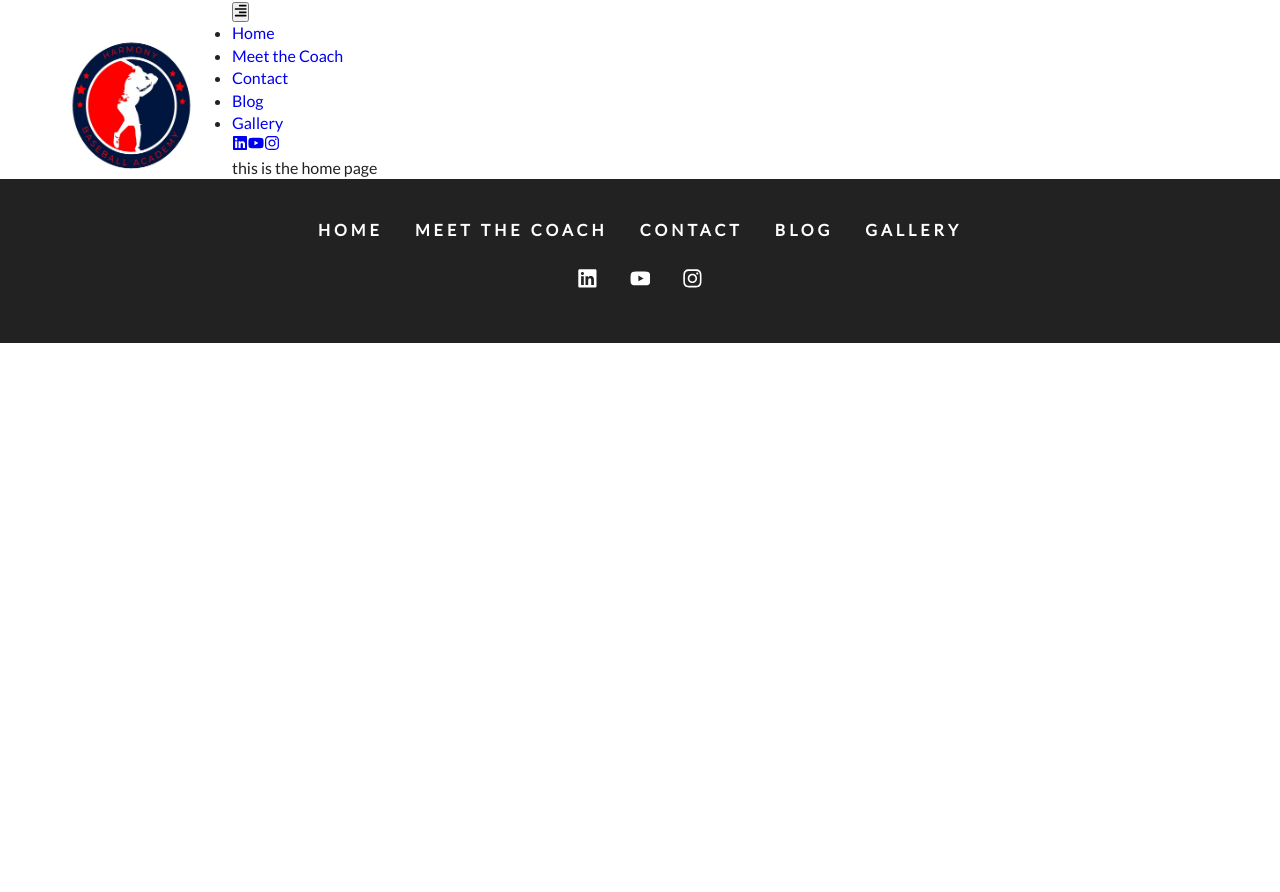
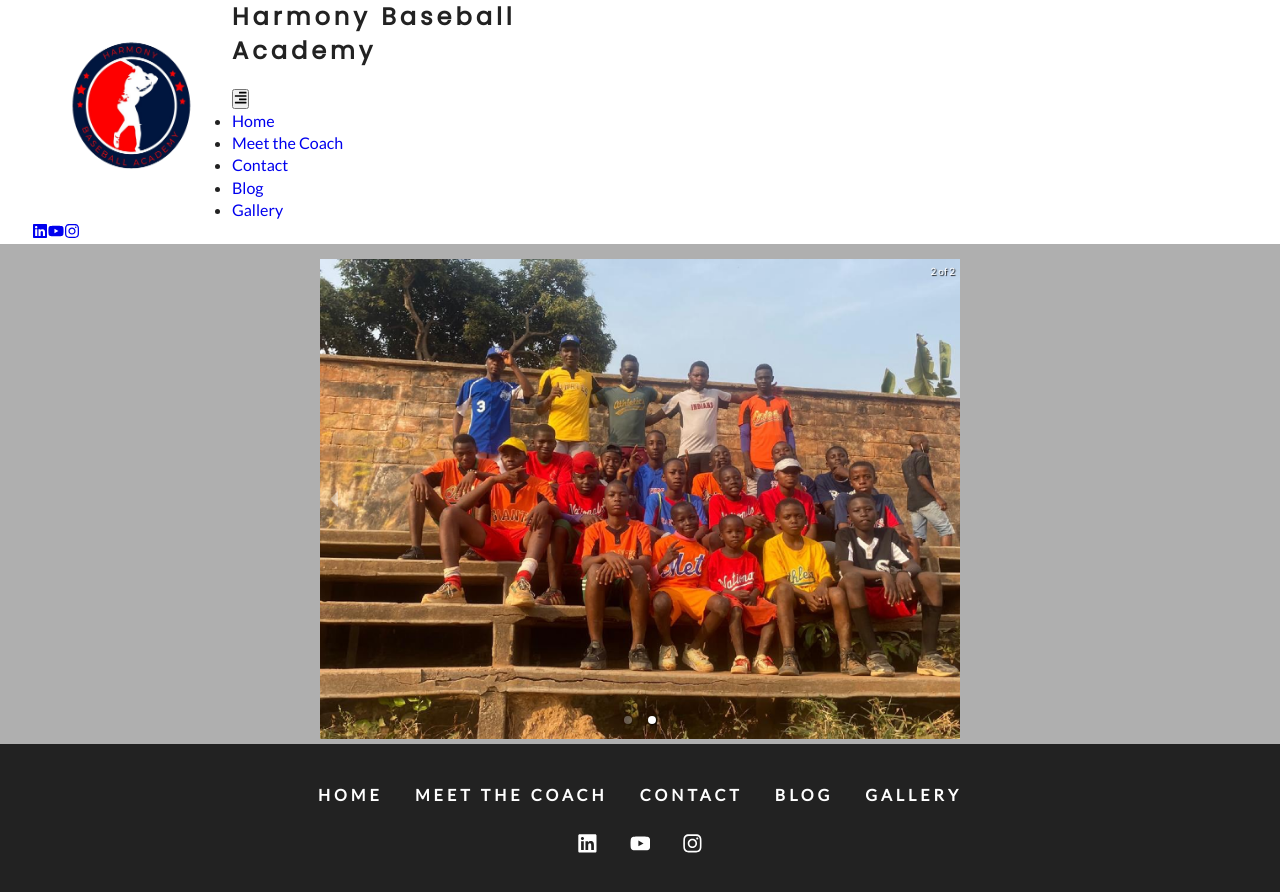
Before and after one commit to dkintop/Harmony-Baseball-Academy, a Gatsby site: page / in a window 1280 px wide. Before the commit the page ends 800 px from the top, so only its background shows below. Built offline with nearby package versions, Linux system fonts and the light colour scheme; Gatsby itself is replaced by a stand-in of ours.

Commit message:
adds carousel and related styling

```diff
--- a/package.json
+++ b/package.json
@@ -17,7 +17,8 @@
     "gatsby": "^2.21.35",
     "react": "^16.12.0",
     "react-dom": "^16.12.0",
-    "react-icons": "^3.10.0"
+    "react-icons": "^3.10.0",
+    "react-responsive-carousel": "^3.2.7"
   },
   "devDependencies": {
     "prettier": "2.0.5"
--- /dev/null
+++ b/src/components/ImgCarousel.js
@@ -0,0 +1,22 @@
+import React, { Component } from "react"
+import { Carousel } from "react-responsive-carousel"
+import "react-responsive-carousel/lib/styles/carousel.min.css"
+import logo from "../images/carouselImage1.png"
+import img from "../images/carouselImage2.png"
+import styles from "../css/imgCarousel.module.css"
+export default class ImgCarousel extends Component {
+  render() {
+    return (
+      <div className={styles.carouselContainer}>
+        <Carousel className={styles.carousel} autoPlay showThumbs={false}>
+          <div>
+            <img src={logo} />
+          </div>
+          <div>
+            <img src={img} />
+          </div>
+        </Carousel>
+      </div>
+    )
+  }
+}
--- a/src/components/Navbar.js
+++ b/src/components/Navbar.js
@@ -31,6 +31,10 @@ export default class Navbar extends Component {
               src={logo}
               alt="Harmony Baseball Logo"
             />
+            <h1>
+              Harmony Baseball
+              <br /> Academy
+            </h1>
             <button
               type="button"
               className={styles.logoBtn}
--- /dev/null
+++ b/src/css/imgCarousel.module.css
@@ -0,0 +1,12 @@
+.carouselContainer {
+  height: auto;
+  width: 100%;
+  background-color: #afafaf;
+  text-align: center;
+}
+
+.carousel {
+  display: inline-block;
+  margin-top: 15px;
+  width: 50%;
+}
--- a/src/pages/index.js
+++ b/src/pages/index.js
@@ -1,9 +1,14 @@
-import React from "react"
+import React, { Component } from "react"
 import Layout from "../components/Layout.js"
-import { Link } from "gatsby"
-import { FaAdobe } from "react-icons/fa"
-export default () => (
-  <Layout>
-    <div>this is the home page</div>
-  </Layout>
-)
+import ImgCarousel from "../components/ImgCarousel.js"
+export default class Index extends Component {
+  render() {
+    return (
+      <>
+        <Layout>
+          <ImgCarousel />
+        </Layout>
+      </>
+    )
+  }
+}
```
Also changed, not shown: src/images/carouselImage1.png (added), src/images/carouselImage2.png (added), 1 other file.
